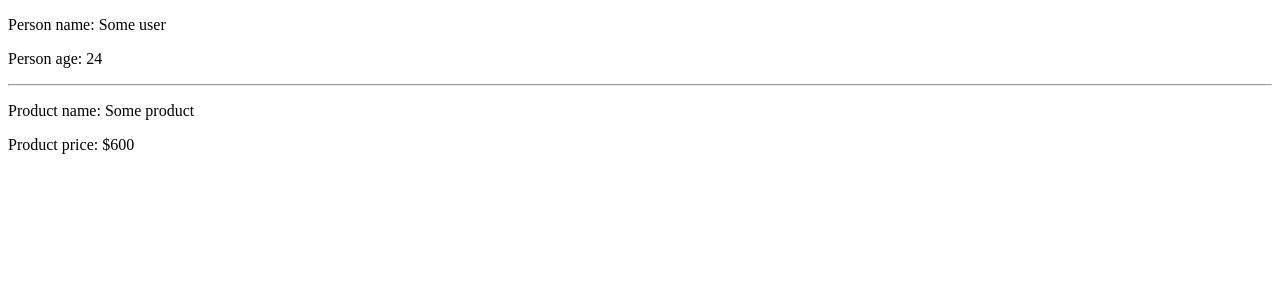
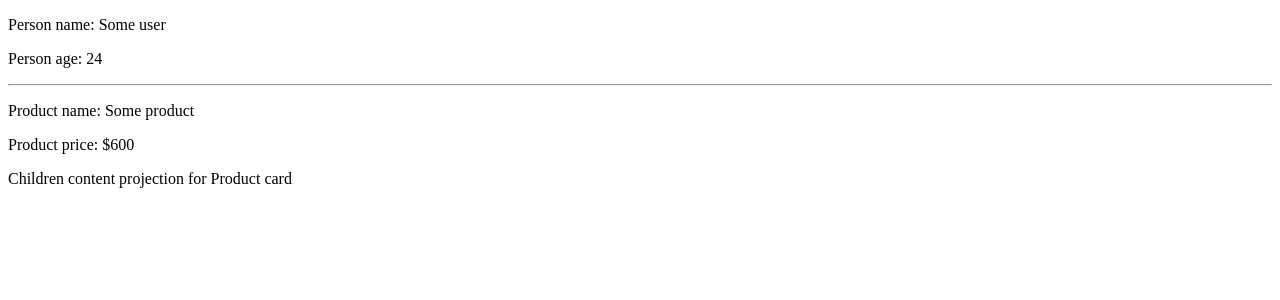
Before and after one commit to NorthwooDzp/react-demos, a React (Vite) app: page / in a window 1280 px wide. Shown: the top 300 px of the page. Built offline with nearby package versions, Linux system fonts and the light colour scheme.

Commit message:
https://www.youtube.com/watch?v=M9O5AjEFzKw&list=PLSDeUiTMfxW6nMcmZPUG4SgFPAlazWB_S
01:15:00

Content projection

```diff
--- a/src/App.tsx
+++ b/src/App.tsx
@@ -5,7 +5,9 @@ const App = () => {
   return (
     <>
       <Person name={'Some user'} age={24} />
-      <Product name={'Some product'} />
+      <Product name={'Some product'}>
+        <p>Children content projection for Product card</p>
+      </Product>
     </>
   );
 };
--- a/src/components/Product.tsx
+++ b/src/components/Product.tsx
@@ -1,13 +1,18 @@
+import * as React from 'react';
+import { type ReactNode } from 'react';
+
 type InputProps = {
   name: string;
   price?: number;
+  children?: ReactNode;
 };
 
-const Product = ({ name, price = 600 }: InputProps) => {
+const Product = ({ name, price = 600, children }: InputProps): React.JSX.Element => {
   return (
     <div>
       <p>Product name: {name}</p>
       <p>Product price: ${price}</p>
+      {children}
     </div>
   );
 };
```
